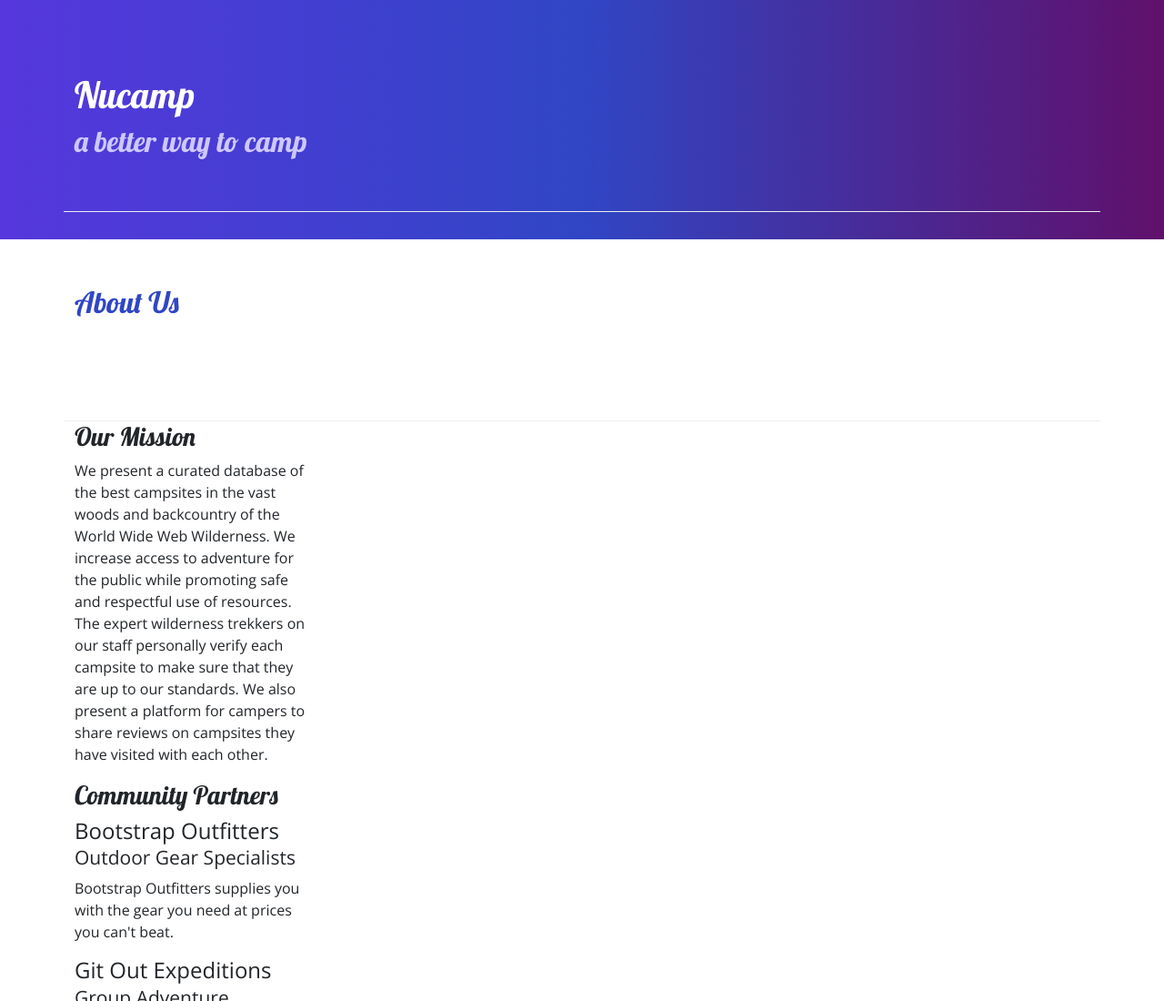
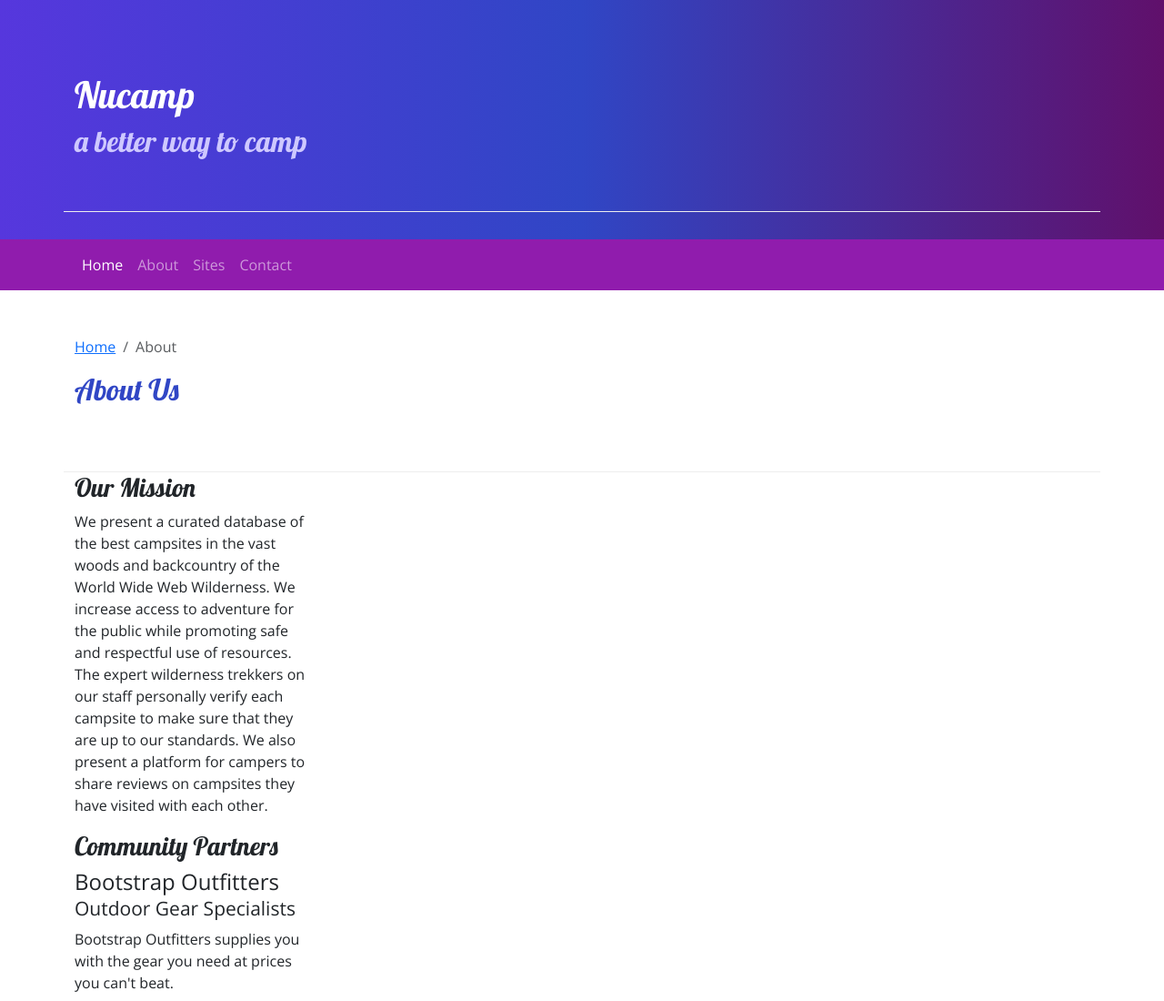
Before and after one commit to mwendwavickie/nucampsite, a plain HTML site: page aboutus.html in a window 1280 px wide. Shown: the top 1100 px of the page at 91% size. Drawn offline with nearby package versions, Linux system fonts and the light colour scheme.

Commit message:
navbar and breadcrumps

```diff
--- a/aboutus.html
+++ b/aboutus.html
@@ -26,11 +26,31 @@
         </div>
     </header>
 
+    <!-- navbar -->
+    <nav class="navbar navbar-expand-sm navbar-dark sticky-top">
+        <div class="container">
+            <button class="navbar-toggler ms-auto" type="button" data-bs-toggle="collapse" data-bs-target="#nucampNavbar">
+                <span class="navbar-toggler-icon"></span>
+            </button>
+        <div class="collapse navbar-collapse" id="nucampNavbar">
+            <ul class="navbar-nav">
+                <li class="nav-item"><a class="nav-link active" href="index.html">Home</a></li>
+                <li class="nav-item"><a class="nav-link" href="#">About</a></li>
+                <li class="nav-item"><a class="nav-link" href="#">Sites</a></li>
+                <li class="nav-item"><a class="nav-link" href="#">Contact</a></li>
+            </ul>
+        </div>
+        </div>
+    </nav>
+
     <main class="container">
         <section class="row row-content align-items-centre">
-            <div class="col-sm-4 col-md-3 order-sm-last">
-                <h2 class="text-sm-start">About Us</h2>
-            </div>
+            <div class="col">
+                <ol class="breadcrumb">
+                    <li class="breadcrumb-item"><a href="index.html">Home</a></li>
+                    <li class="breadcrumb-item active">About</li>
+                 </ol>
+                 <h2>About Us</h2>
         </section>
 
         <section class="row">
--- a/css/style.css
+++ b/css/style.css
@@ -30,3 +30,6 @@ footer {
     border-bottom: 1px ridge;
     min-height: 200px;
 }
+.navbar {
+    background-color: #901CAD;
+}
```
Also changed, not shown: index.html (+19 -0 lines).
